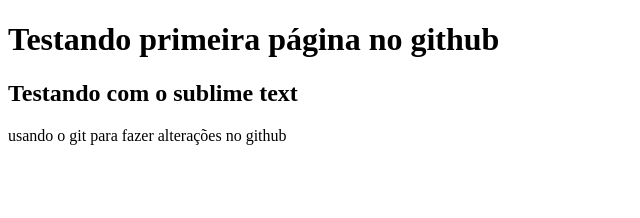
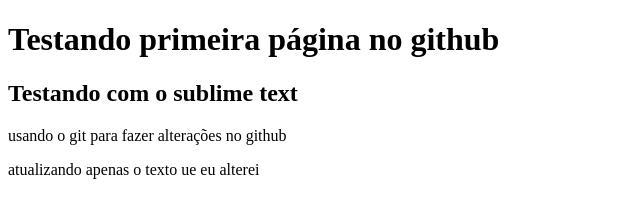
Before and after one commit to mrbrunelli/repository, a plain HTML site: page index.html in a window 1280 px wide. Shown: the whole page, without its empty margins (0-640 px from the left). Drawn offline with Linux system fonts and the light colour scheme.

Commit message:
alterando outro <p>

```diff
--- a/index.html
+++ b/index.html
@@ -8,5 +8,6 @@
 	<h1>Testando primeira página no github</h1>
 	<h2>Testando com o sublime text</h2>
 	<p>usando o git para fazer alterações no github</p>
+	<p>atualizando apenas o texto ue eu alterei</p>
 </body>
 </html>
```
